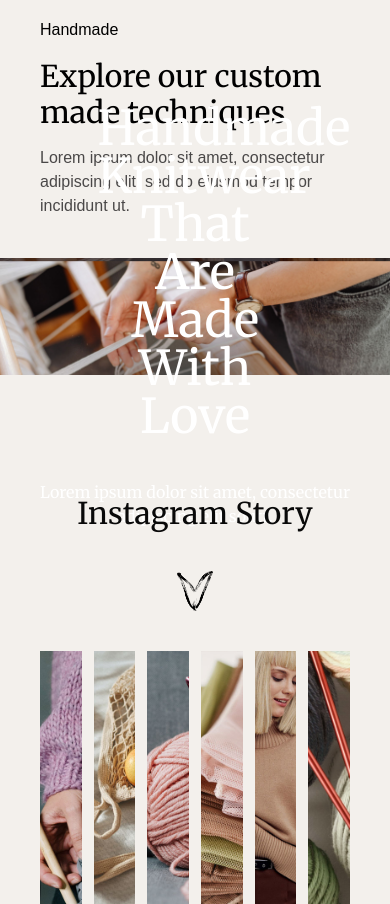
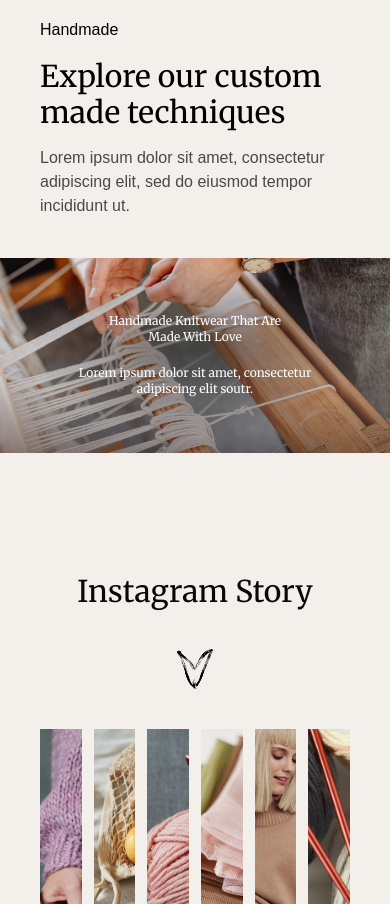
Before and after one commit to theanshumaangupta/LoopsAndLove, a Next.js app: page / in a window 390 px wide. Shown: the part 6530-7434 px from the top of the page. Built offline with nearby package versions, Linux system fonts and the light colour scheme.

Commit message:
parallaxFix

```diff
--- a/src/app/components/Journal.jsx
+++ b/src/app/components/Journal.jsx
@@ -3,7 +3,7 @@ function Journal() {
     <div className="w-full p-10 bg-[#F3F0EC] text-black">
       <h1 className="text-3xl mb-10">Journal Our Story</h1>
 
-      <div className="grid grid-cols-1 lg:grid-cols-3 gap-8">
+      <div className="grid grid-cols-1 md:grid-cols-2 lg:grid-cols-3 gap-8">
 
         {/* Journal Item 1 */}
         <div className="flex flex-col">
--- a/src/app/components/Parallax.jsx
+++ b/src/app/components/Parallax.jsx
@@ -25,19 +25,19 @@ export default function Parallax() {
   return (
     <div
       ref={parallaxRef}
-      className="parallax flex items-center justify-center flex-col text-center gap-10 text-white"
+      className="parallax flex items-center justify-center flex-col text-center gap-5 md:gap-10 text-white"
       style={{
-        height: "30vw",
+        height: "50vw",
         backgroundImage: "url('images/h1-img-8.jpg')",
         backgroundAttachment: "scroll",
-        backgroundSize: "120%",
+        backgroundSize: "140%",
         backgroundPosition: "center",
         transition: "background-position 0.01s ease-in-out",
         fontFamily: "Merriweather",
       }}
     >
-      <h1  className="text-5xl max-w-[50vw]">Handmade Knitwear That Are Made With Love</h1>
-      <p>Lorem ipsum dolor sit amet, consectetur adipiscing elit soutr.</p>
+      <h1  className="text-xs sm:text-2xl md:text-4xl lg:text-5xl max-w-[50vw]">Handmade Knitwear That Are Made With Love</h1>
+      <p className="text-xs sm:text-1xl max-w-[60%]">Lorem ipsum dolor sit amet, consectetur adipiscing elit soutr.</p>
     </div>
   );
 }
--- a/src/app/globals.css
+++ b/src/app/globals.css
@@ -27,6 +27,3 @@ body {
   padding: 0;
   box-sizing: border-box;
 }
-.child{
-  text-transform: capitalize;
-}
```
